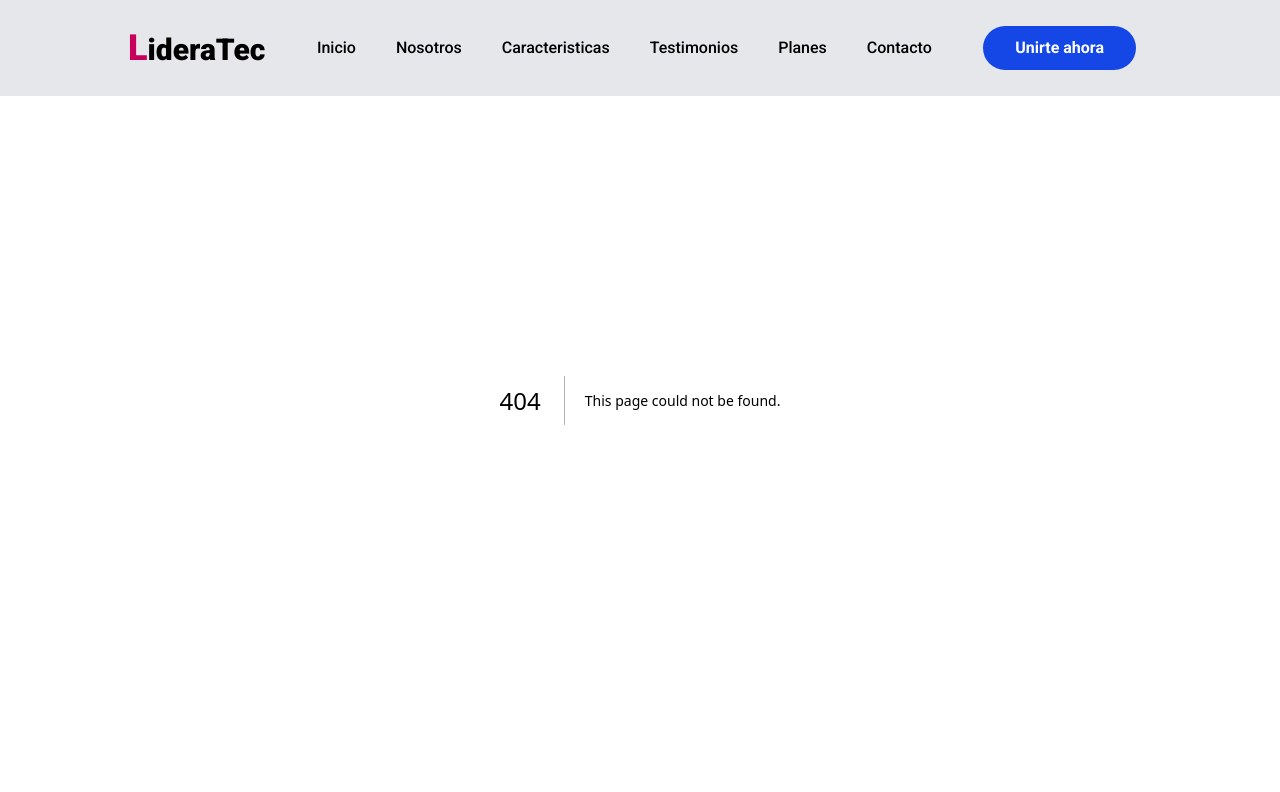
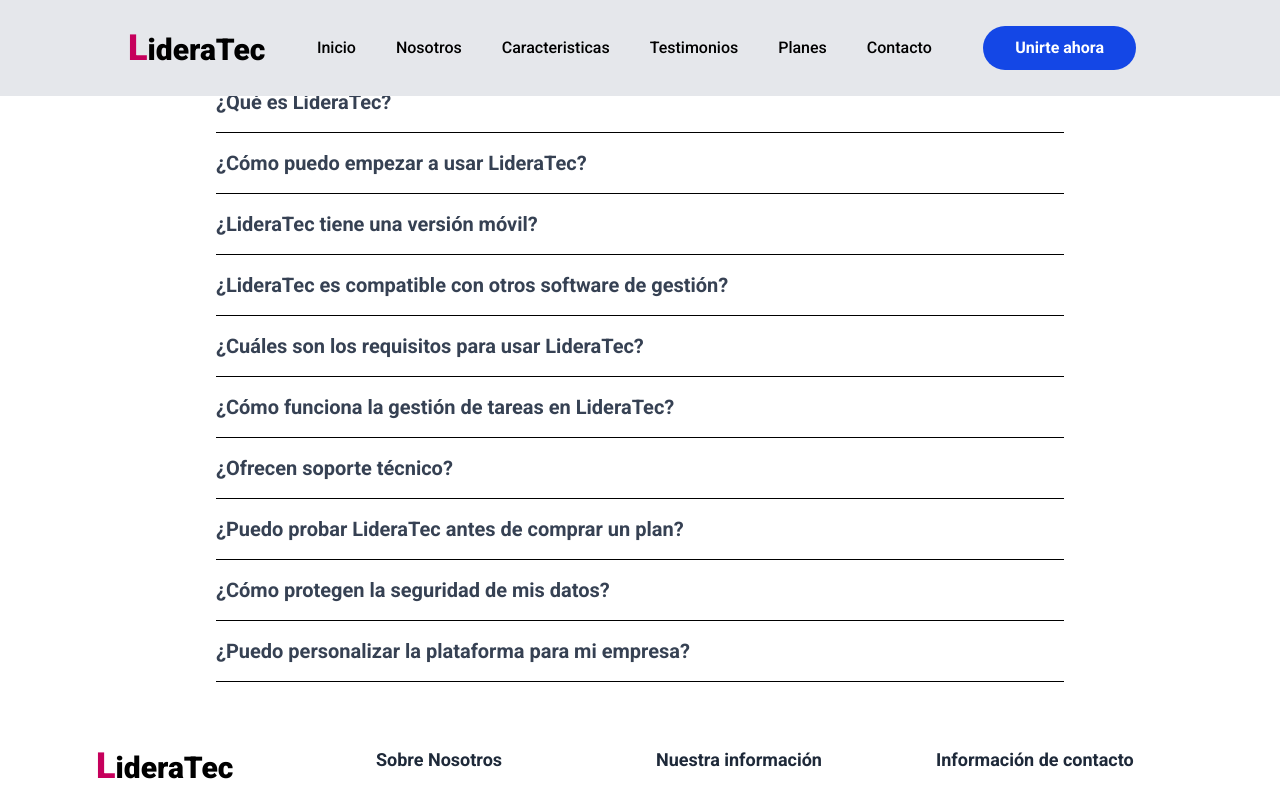
Before and after one commit to DaniLucano10/app_landing, a Next.js app: page /faq in a window 1280 px wide. Before the commit this address had no page. Shown: the top 792 px of the page. Built offline with nearby package versions, Linux system fonts and the light colour scheme.

Commit message:
Preguntas frecuentes

```diff
--- /dev/null
+++ b/app/faq/page.tsx
@@ -0,0 +1,80 @@
+"use client"
+
+import { useState } from "react";
+
+const faqs = [
+  {
+    question: "¿Qué es LideraTec?",
+    answer:
+      "LideraTec es una plataforma digital que ayuda a equipos a mejorar su productividad con herramientas colaborativas y gestión eficiente de proyectos.",
+  },
+  {
+    question: "¿Cómo puedo empezar a usar LideraTec?",
+    answer:
+      "Puedes registrarte gratuitamente y acceder a las funciones básicas. Si necesitas herramientas avanzadas, puedes actualizar a un plan premium.",
+  },
+  {
+    question: "¿LideraTec tiene una versión móvil?",
+    answer:
+      "Sí, puedes descargar nuestra app en iOS y Android para gestionar tareas y comunicarte con tu equipo desde cualquier lugar.",
+  },
+  {
+    question: "¿LideraTec es compatible con otros software de gestión?",
+    answer:
+      "Sí, LideraTec ofrece integraciones con herramientas como Slack, Trello, Notion y Google Workspace para mejorar el flujo de trabajo.",
+  },
+  {
+    question: "¿Cuáles son los requisitos para usar LideraTec?",
+    answer:
+      "Solo necesitas una conexión a internet y un navegador actualizado. También ofrecemos versiones para dispositivos móviles en iOS y Android.",
+  },
+  {
+    question: "¿Cómo funciona la gestión de tareas en LideraTec?",
+    answer:
+      "Puedes asignar tareas a tu equipo, establecer fechas límite y recibir notificaciones de progreso en tiempo real.",
+  },
+  {
+    question: "¿Ofrecen soporte técnico?",
+    answer:
+      "Sí, contamos con soporte prioritario en los planes premium y asistencia vía chat en la versión gratuita.",
+  },
+  {
+    question: "¿Puedo probar LideraTec antes de comprar un plan?",
+    answer:
+      "Sí, ofrecemos una versión gratuita con funciones básicas. También puedes acceder a una prueba gratuita del plan premium por 14 días.",
+  },
+  {
+    question: "¿Cómo protegen la seguridad de mis datos?",
+    answer:
+      "Usamos cifrado avanzado y políticas estrictas de privacidad para garantizar la seguridad de la información de tu equipo.",
+  },
+  {
+    question: "¿Puedo personalizar la plataforma para mi empresa?",
+    answer:
+      "Sí, en el plan empresarial puedes adaptar colores, logos y procesos internos para que LideraTec se ajuste a tu marca.",
+  },
+];
+
+export default function FAQ() {
+  const [openIndex, setOpenIndex] = useState<number | null>(null);
+
+
+  return (
+    <section className="max-w-4xl mx-auto p-6">
+      <h1 className="text-4xl font-bold text-gray-800 mb-6">Preguntas Frecuentes</h1>
+      <div className="space-y-4">
+        {faqs.map((faq, index) => (
+          <div key={index} className="border-b pb-4">
+            <button
+              className="text-xl font-semibold text-gray-700 w-full text-left"
+              onClick={() => setOpenIndex(openIndex === index ? null : index)}
+            >
+              {faq.question}
+            </button>
+            {openIndex === index && <p className="text-gray-600 mt-2">{faq.answer}</p>}
+          </div>
+        ))}
+      </div>
+    </section>
+  );
+}
```
